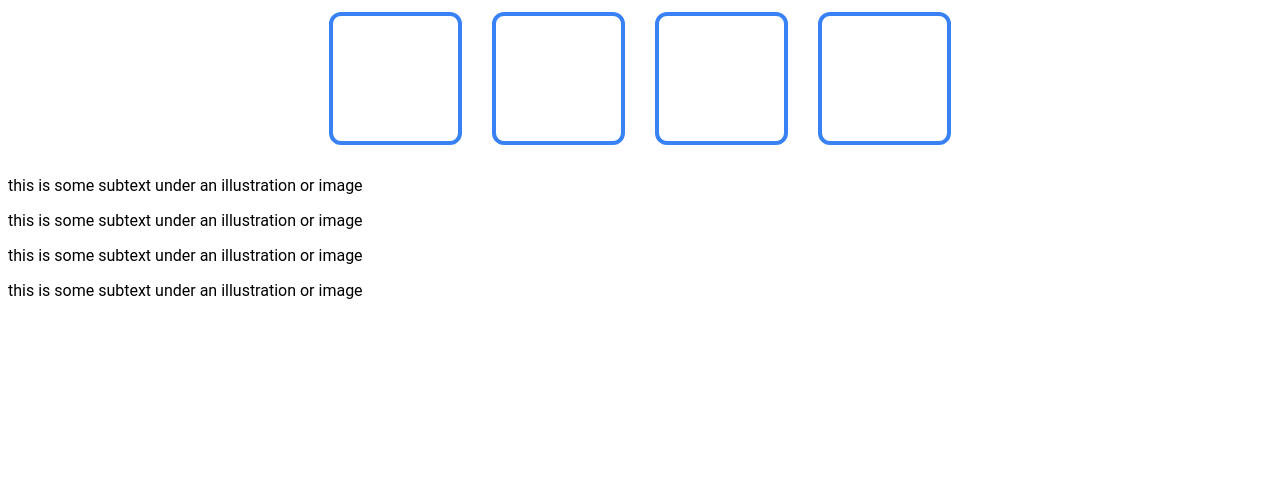
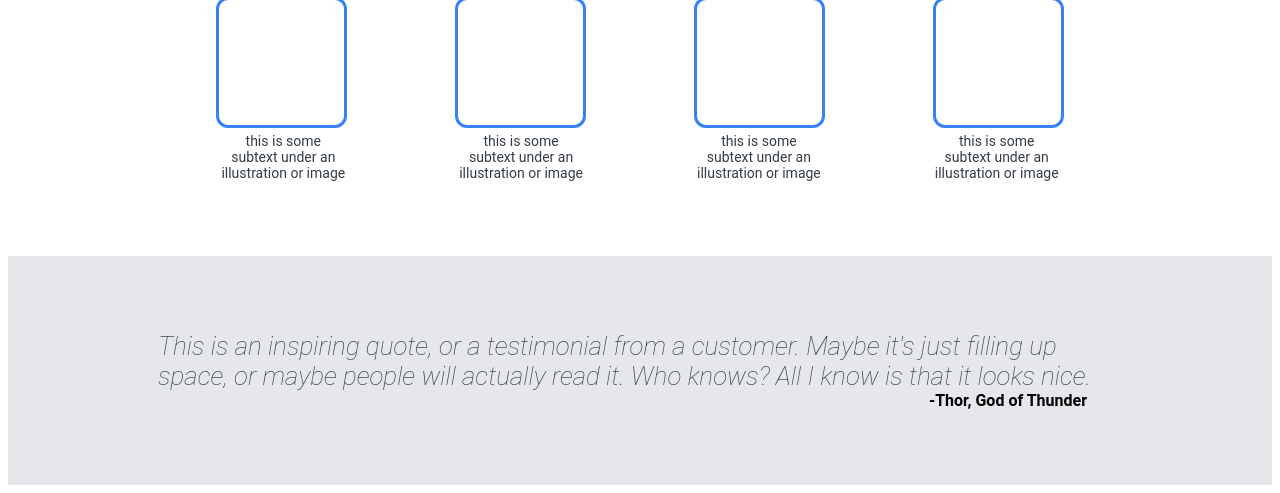
Before and after one commit to AceSpectro/landing-page, a plain HTML site: page index.html in a window 1280 px wide. Shown: the part 518-1011 px from the top of the page. Before the commit the page ends 834 px from the top, so only its background shows below. Drawn offline with Linux system fonts and the light colour scheme.

Commit message:
Finished Information and quote sections

```diff
--- a/index.html
+++ b/index.html
@@ -39,6 +39,12 @@
             <p>this is some subtext under an illustration or image</p>
             <p>this is some subtext under an illustration or image</p>
         </div>
+    </div>
+    <div class="quote">
+        This is an inspiring quote, or a testimonial from a customer. Maybe it's just filling up space, or maybe people will actually read it. Who knows? All I know is that it looks nice.
+    </div>
+    <div class="quote-author">-Thor, God of Thunder</div>
+    <div class="action">
 
     </div>
 </body>
--- a/style.css
+++ b/style.css
@@ -70,15 +70,47 @@ button {
     padding: 35px;
 }
 
-.information-frame {
+.information-frame, .information-subtext {
     display: flex;
-    justify-content: center;
+    justify-content: space-evenly;
+    text-align: center;
+    margin-left: 100px;
+    margin-right: 100px;
 }
 
 .frame-one, .frame-two, .frame-three, .frame-four {
-    margin: 15px;
     height: 125px;
     width: 125px;
-    border: solid 4px #3882F6;
+    border: solid 3px #3882F6;
     border-radius: 12px;
 }
+
+p {
+    width: 125px;
+    margin-bottom: 75px;
+    color: #353d47;
+    font-size: 14px;
+    margin-top: 5px;
+}
+/* Start of Quote section */
+
+.quote {
+    background-color: #E5E7EB;
+    color: #353d47;
+    font-size: 26px;
+    font-weight: 100;
+    font-style: italic;
+    display: flex;
+    justify-content: center;
+    align-items: center;
+    padding: 75px 150px 0px 150px;
+}
+
+.quote-author {
+    background-color: #E5E7EB;
+    font-weight: bold;
+    display: flex;
+    justify-content: flex-end;
+    align-items: flex-start;
+    padding: 0px 185px 75px 0px;
+}
```
